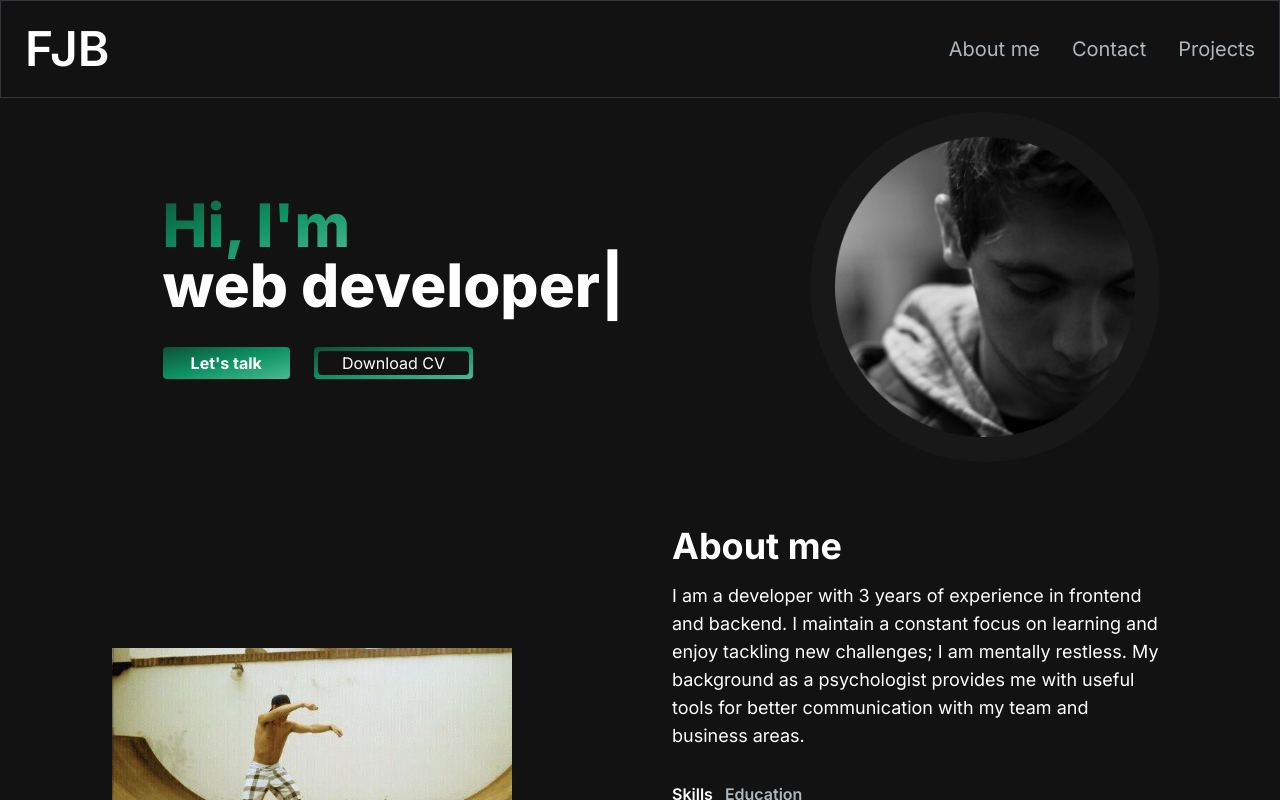
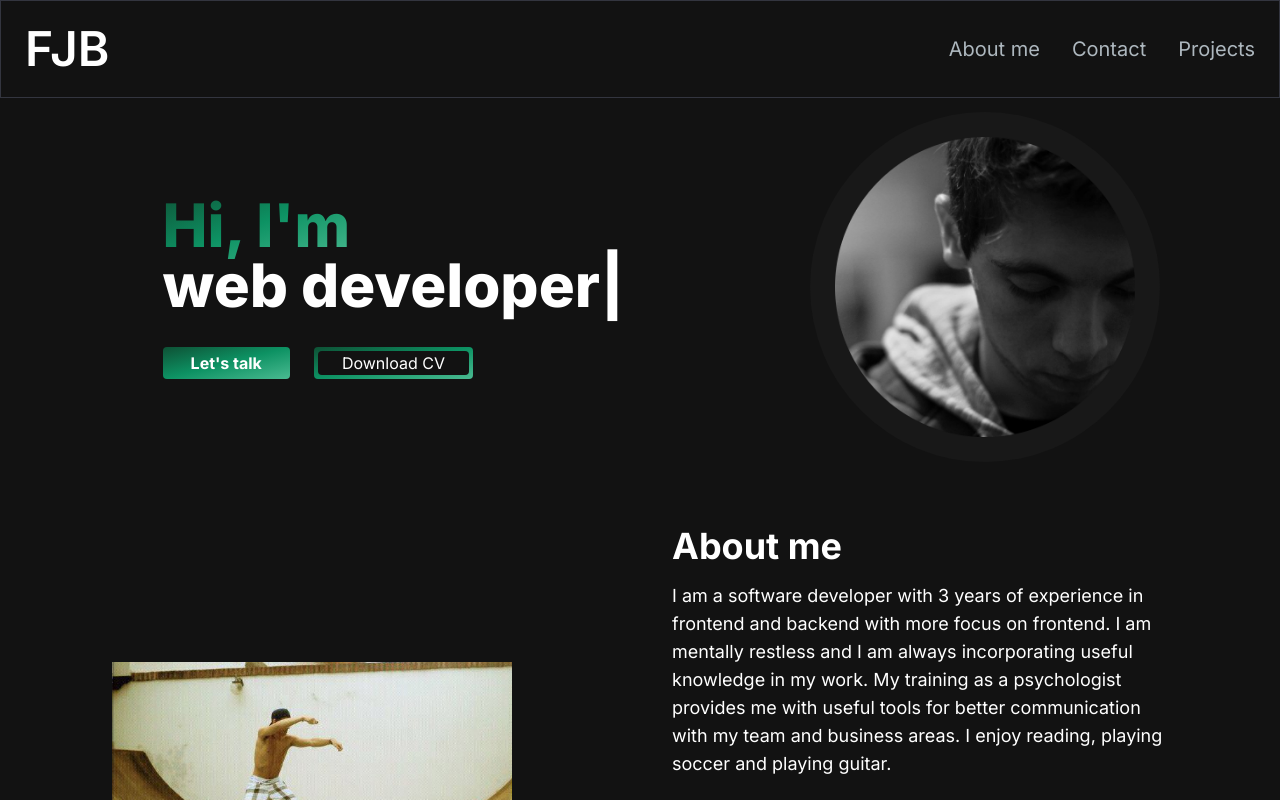
Before and after one commit to FacundoBettella/web-portfolio, a Next.js app: page / in a window 1280 px wide. Shown: the top 800 px of the page. Built offline with nearby package versions, Linux system fonts and the light colour scheme.

Commit message:
FB-PORTFOLIO. Add download file button

```diff
--- a/app/api/send/route.js
+++ b/app/api/send/route.js
@@ -8,7 +8,7 @@ export async function POST(req) {
   const { email, subject, message } = await req.json();
 
   const { data, error } = await resend.emails.send({
-    from: fromEmail,
+    from: `Facundo Bettella <${fromEmail}>`,
     to: [fromEmail, email],
     subject: subject,
     react: (
--- /dev/null
+++ b/app/components/button/DownloadButton.tsx
@@ -0,0 +1,24 @@
+import React, { FC, MouseEventHandler } from "react";
+
+const DownloadButton: FC<{ file: string }> = ({ file }) => {
+  const handleClick: MouseEventHandler<HTMLButtonElement> = () => {
+    const pdfUrl = file;
+    const link = document.createElement("a");
+    link.href = pdfUrl;
+    link.download = "BettellaFacundo-CV-EN.pdf";
+    link.click();
+  };
+
+  return (
+    <button
+      onClick={handleClick}
+      className="px-1 py-1 mr-6 w-full sm:w-fit rounded  bg-gradient-to-br from-customGreen via-customTeal to-customLightGreen hover:bg-slate-800 text-white mt-4"
+    >
+      <span className="px-6 block bg-customBlack hover:bg-customGrey rounded">
+        Download CV
+      </span>
+    </button>
+  );
+};
+
+export default DownloadButton;
--- a/app/components/navbar/Navbar.tsx
+++ b/app/components/navbar/Navbar.tsx
@@ -10,7 +10,7 @@ const Navbar = () => {
   const [navbarOpen, setNavbarOpen] = useState<boolean>(false);
 
   return (
-    <nav className="fixed mx-auto border border-[#33353F] top-0 left-0 right-0 z-10 bg-[#121212] bg-opacity-100">
+    <nav className="fixed mx-auto border border-[#33353F] top-0 left-0 right-0 z-10 bg-customBlack bg-opacity-100">
       <div className="flex flex-wrap items-center justify-between mx-auto p-6">
         <Link href={"/"} className="text-5xl text-white font-semibold">
           FJB
--- a/app/page.tsx
+++ b/app/page.tsx
@@ -1,12 +1,12 @@
-import { AboutSection } from "./components/AboutSection";
-import EmailSection from "./components/EmailSection";
-import HeroSection from "./components/HeroSection";
-import ProjectSection from "./components/ProjectSection";
+import { AboutSection } from "./section/AboutSection";
+import EmailSection from "./section/EmailSection";
+import HeroSection from "./section/HeroSection";
+import ProjectSection from "./section/ProjectSection";
 import Navbar from "./components/navbar/Navbar";
 
 export default function Home() {
   return (
-    <main className="flex min-h-screen flex-col bg-[#121212]">
+    <main className="flex min-h-screen flex-col bg-customBlack">
       <div className="container mx-auto px-12 py-4">
         <Navbar />
         <HeroSection />
--- a/app/components/AboutSection.tsx
+++ b/app/section/AboutSection.tsx
@@ -1,7 +1,7 @@
 "use client";
 import React, { useState, useTransition } from "react";
 import Image from "next/image";
-import TabButton from "./tab/TabButton";
+import TabButton from "../components/tab/TabButton";
 
 const TAB_DATA = [
   {
@@ -35,7 +35,7 @@ const TAB_DATA = [
 
 export const AboutSection = () => {
   const [tab, setTab] = useState<string>("skills");
-  const [isPending, startTransition] = useTransition();
+  const [_, startTransition] = useTransition();
 
   const handleTabChange = (id: string) => {
     startTransition(() => {
@@ -55,11 +55,12 @@ export const AboutSection = () => {
         <div className="mt-4 md:mt-0 text-left flex flex-col h-full">
           <h2 className="text-4xl font-bold text-white mb-4">About me</h2>
           <p className="text-base lg:text-lg">
-            I am a developer with 3 years of experience in frontend and backend.
-            I maintain a constant focus on learning and enjoy tackling new
-            challenges; I am mentally restless. My background as a psychologist
-            provides me with useful tools for better communication with my team
-            and business areas.
+            I am a software developer with 3 years of experience in frontend and
+            backend with more focus on frontend. I am mentally restless and I am
+            always incorporating useful knowledge in my work. My training as a
+            psychologist provides me with useful tools for better communication
+            with my team and business areas. I enjoy reading, playing soccer and
+            playing guitar.
           </p>
           <div className="flex flex-row justify-start mt-8">
             <TabButton
--- a/app/components/HeroSection.tsx
+++ b/app/section/HeroSection.tsx
@@ -4,6 +4,7 @@ import Image from "next/image";
 import Link from "next/link";
 import React from "react";
 import { TypeAnimation } from "react-type-animation";
+import DownloadButton from "../components/button/DownloadButton";
 
 const HeroSection = () => {
   return (
@@ -28,11 +29,7 @@ const HeroSection = () => {
                 Let's talk
               </button>
             </Link>
-            <button className="px-1 py-1 mr-6 w-full sm:w-fit rounded  bg-gradient-to-br from-customGreen via-customTeal to-customLightGreen hover:bg-slate-800 text-white mt-4">
-              <span className="px-6 block bg-[#121212] hover:bg-customGrey rounded">
-                Download CV
-              </span>
-            </button>
+            <DownloadButton file="../../files/CV-BettellaFacundo-EN.pdf" />
           </div>
         </div>
 
--- a/app/components/ProjectSection.tsx
+++ b/app/section/ProjectSection.tsx
@@ -1,8 +1,8 @@
 "use client";
 import React, { useRef } from "react";
 import { motion, useInView } from "framer-motion";
-import ProjectCard from "./project/ProjectCard";
-import projectsData from "./project/data";
+import ProjectCard from "../components/card/ProjectCard";
+import projectsData from "./proyect-data";
 
 const ProjectSection = () => {
   const ref = useRef(null);
--- a/tailwind.config.ts
+++ b/tailwind.config.ts
@@ -9,6 +9,7 @@ const config: Config = {
   theme: {
     extend: {
       colors: {
+        customBlack: "#121212",
         customGrey: "#494b4b",
         customGreen: "#0e5135",
         customTeal: "#0d9263",
```
Also changed, not shown: app/components/card/ProjectCard.tsx (renamed from app/components/project/ProjectCard.tsx), app/section/EmailSection.tsx (renamed from app/components/EmailSection.tsx), app/section/proyect-data.ts (renamed from app/components/project/data.ts), 2 other files (tests, documents, lock files or other folders).
